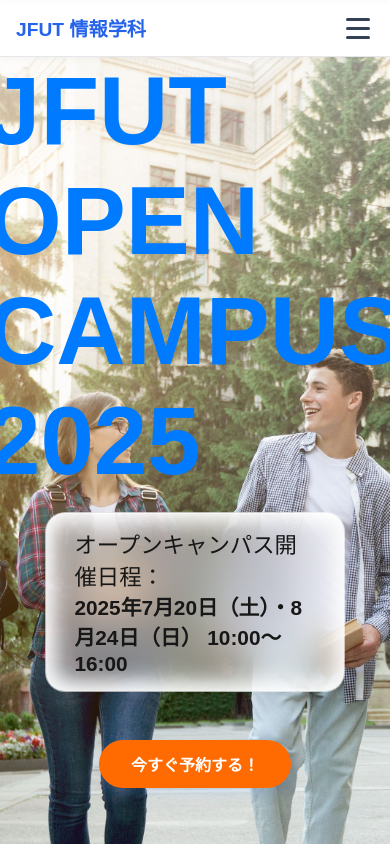
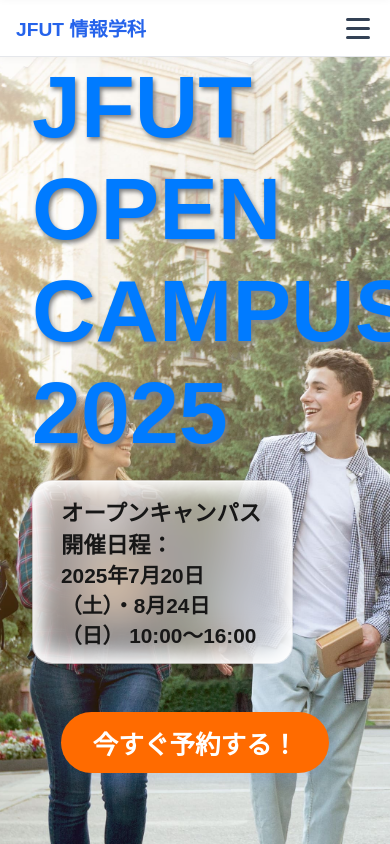
Before and after one commit to jeyearth/open-campus-web, a Next.js app: page / in a window 390 px wide. Shown: the top 844 px of the page. Built offline with nearby package versions, Linux system fonts and the light colour scheme.

Commit message:
feat: Refactor HeroSection styles for improved layout and responsiveness; adjust font sizes and remove unused properties

```diff
--- a/src/components/layout/HeroSection.tsx
+++ b/src/components/layout/HeroSection.tsx
@@ -13,18 +13,19 @@ const MyHeroSection = styled.section`
 
 const HeroContentWrapper = styled.div`
   display: flex;
-  justify-content: space-between;
-  align-items: flex-end;
+  /* justify-content: space-between; */
+  /* align-items: flex-end; */
   width: 100%;
   max-width: 1100px;
-  margin: 0 auto 32px auto;
+  /* margin: 0 auto 32px auto; */
   padding: 0 32px;
 
   @media (max-width: 1080px) {
+    max-width: 100%;
     flex-direction: column;
-    align-items: center;
+    /* align-items: center; */
     margin-bottom: 24px;
-    padding: 0 8px;
+    /* padding: 0 8px; */
   }
 `;
 
@@ -34,14 +35,16 @@ const HeroTitle = styled.h1`
   font-size: 10rem;
   font-weight: bold;
   margin-bottom: 16px;
+  text-shadow: 2px 3px 4px #808080;
 
   @media (max-width: 768px) {
-    font-size: 6rem;
+    font-size: 5.5rem;
   }
 `;
 
 const HeroInfo = styled.p`
-  font-size: 1.8rem;
+  font-size: 1.6rem;
+  font-weight: bold;
   margin-bottom: 0;
   /* text-align: right; */
   padding: 14px 28px;
@@ -73,7 +76,7 @@ const MyReserveButton = styled.a`
   color: #fff;
   padding: 16px 40px;
   border-radius: 32px;
-  font-size: 1.2rem;
+  font-size: 1.6rem;
   font-weight: bold;
   text-decoration: none;
   box-shadow: 0 4px 16px rgba(37, 99, 235, 0.15);
@@ -83,7 +86,6 @@ const MyReserveButton = styled.a`
   }
   @media (max-width: 768px) {
     padding: 12px 32px;
-    font-size: 1rem;
   }
 `;
 
```
